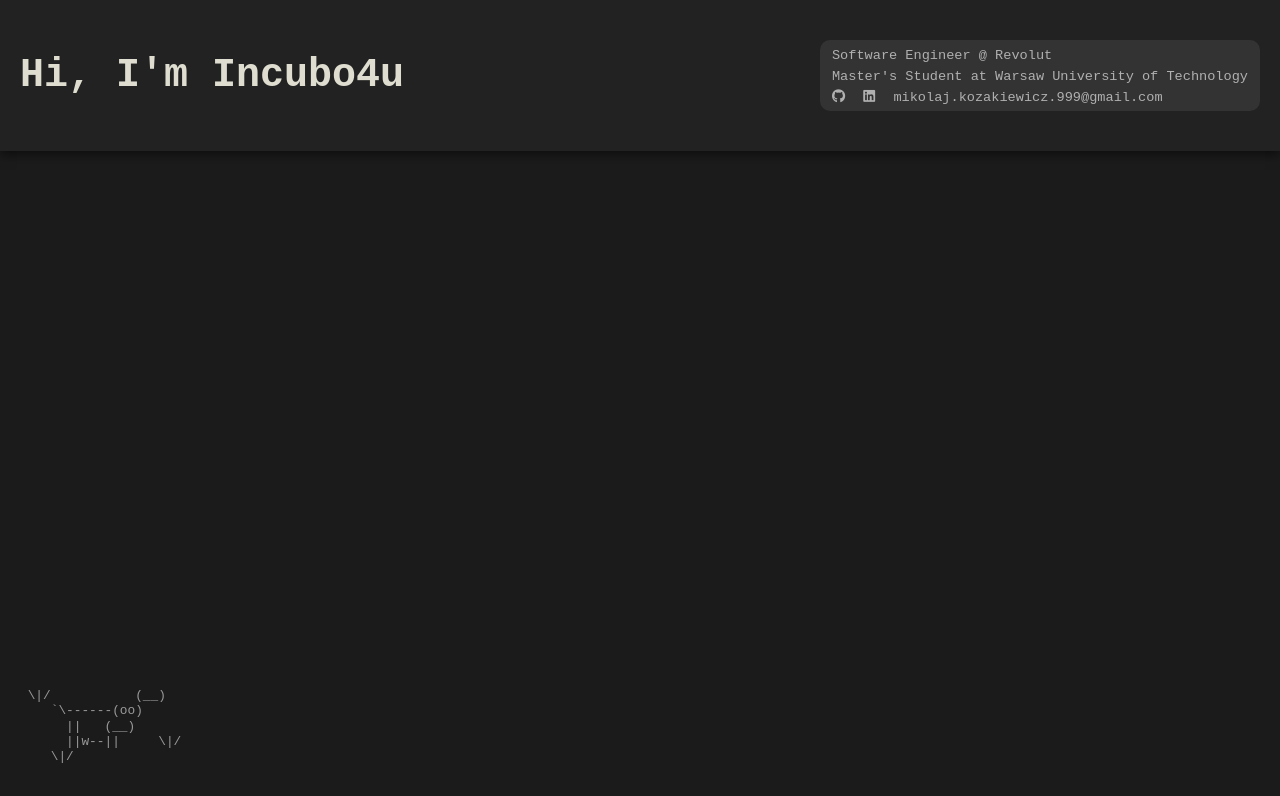
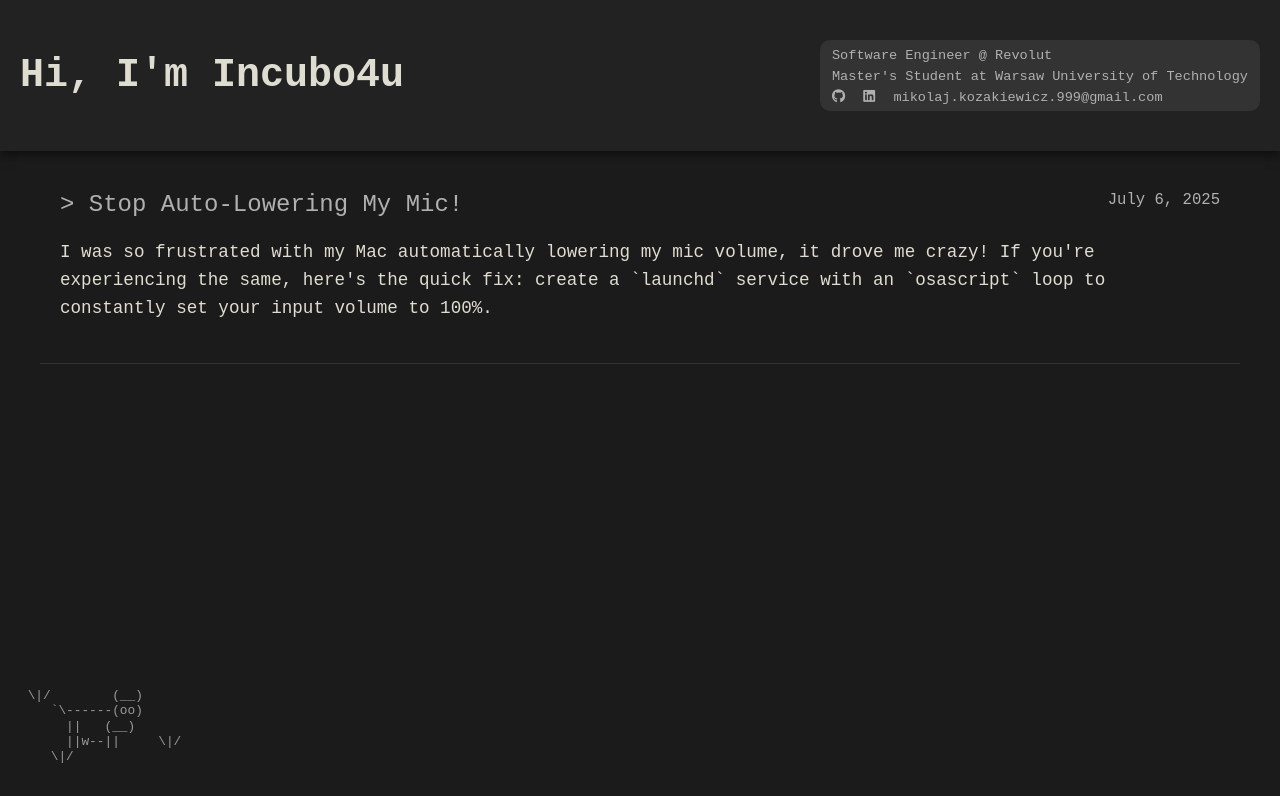
Before and after one commit to incubo4u/inucbo4u.github.io, a plain HTML site: page index.html in a window 1280 px wide. Drawn offline with Linux system fonts and the light colour scheme.

Commit message:
Update index.html

```diff
--- a/index.html
+++ b/index.html
@@ -239,12 +239,23 @@
         </div>
       </header>
 
-
+<div class="post">
+        <div class="post-title">
+          > Stop Auto-Lowering My Mic!
+          <span>July 6, 2025</span>
+        </div>
+        <div class="post-content">
+          <p>
+            I was so frustrated with my Mac automatically lowering my mic volume, it drove me crazy! If you're experiencing the same, here's the quick fix: create a `launchd` service with an `osascript` loop to constantly set your input volume to 100%.
+          </p>
+        </div>
+      </div>
+    </div>
 
 
     <footer>
       <pre>
- \|/           (__)
+ \|/        (__)
     `\------(oo)
       ||   (__)
       ||w--||     \|/
```
